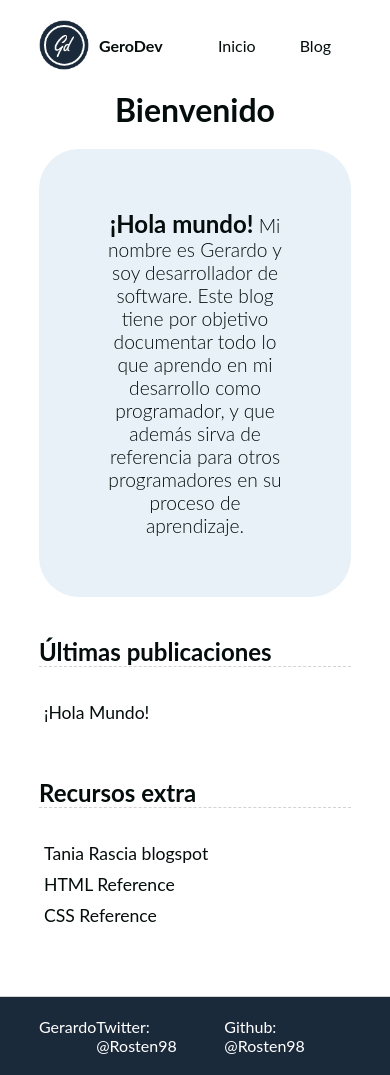
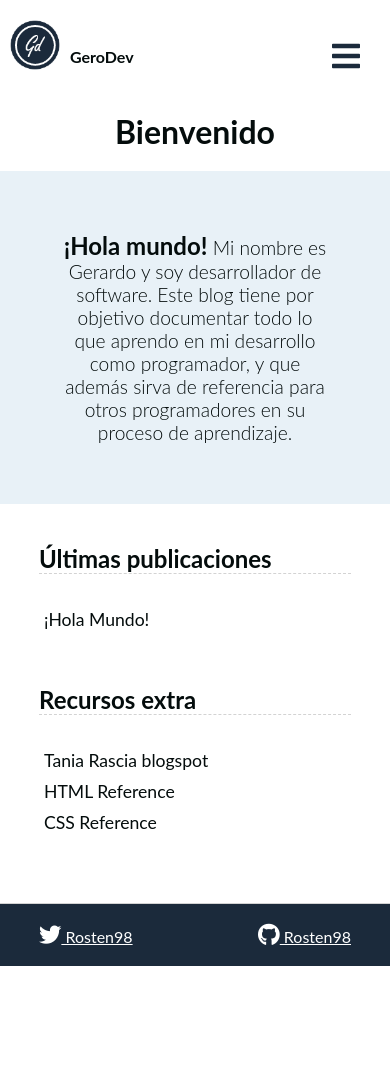
Before and after one commit to Rosten98/gerodev, a Jekyll site: the page built from index.html, in a window 390 px wide. Built offline with Jekyll 4.4.1, drawn with Linux system fonts in a browser that asks for light colours; some web fonts are replaced; after the commit the page ends 966 px from its top, so only the background shows below that.

Commit message:
Added media queries to change navigation and footer when on mobile

```diff
--- a/_includes/footer.html
+++ b/_includes/footer.html
@@ -1,7 +1,6 @@
 <footer>
   <div class="container">
-    <p><a href="/">Gerardo</a></p>
-    <p>Twitter: <a href="https://twitter.com/rosten98" target="_blank">@Rosten98</a></p>
-    <p>Github: <a href="https://github.com/rosten98" target="_blank">@Rosten98</a></p>
+    <a href="https://twitter.com/rosten98" target="_blank"><i class="fab fa-twitter"></i> Rosten98</a>
+    <a href="https://github.com/rosten98" target="_blank"><i class="fab fa-github"></i> Rosten98</a>
   </div>
 </footer>
--- a/_includes/header.html
+++ b/_includes/header.html
@@ -3,12 +3,26 @@
 		<a href="/"><img src="{{ site.base }}/assets/images/gd1.png" alt="Imágen del sitio" width="50px" height="50px"></a>
 		<a href="/" class="logo-name"><b>GeroDev</b></a>
 	</div>
-	<ul>
-		<li><a href="{{ '/' | prepend: site.baseurl }}">Inicio</a></li>
+
+	<i class="fas fa-bars"></i>
+	<i class="fas fa-times"></i>
+	<div class="desktop-nav">
+		<ul>
+			<li><a href="{{ '/' | prepend: site.baseurl }}">Inicio</a></li>
+			{% for page in site.pages %}
+				{% if page.title %}
+					<li><a href="{{ page.url | prepend: site.baseurl }}">{{ page.title }}</a></li>
+				{% endif %}
+			{% endfor %}
+		</ul>
+	</div>
+	<div class="mobile-nav">
+		<a href="{{ '/' | prepend: site.baseurl }}"><p>Inicio</p></a>
 		{% for page in site.pages %}
 			{% if page.title %}
-				<li><a href="{{ page.url | prepend: site.baseurl }}">{{ page.title }}</a></li>
+				<a href="{{ page.url | prepend: site.baseurl }}"><p>{{ page.title }}</p></a>
 			{% endif %}
 		{% endfor %}
-	</ul>
+	</div>
+
 </nav>
--- a/_sass/_layout.scss
+++ b/_sass/_layout.scss
@@ -14,13 +14,26 @@ nav{
   justify-content: space-between;
   align-content: space-between;
   padding: 20px 10%;
+
+  .mobile-nav{
+    display: none;
+  }
+
+  i.fas{
+    display: none;
+    padding: 20px;
+    font-size: 2em;
+    color: $main-dark;
+  }
+
   .logo{
-      display: flex;
-      align-content: flex-end;
-      a.logo-name{
-          margin: auto 10px;
-      }
+    display: flex;
+    align-content: flex-end;
+    a.logo-name{
+        margin: auto 10px;
+    }
   }
+
   ul{
     list-style: none;
     margin: auto 0;
@@ -31,6 +44,15 @@ nav{
       }
     }
   }
+}
+
+a:hover, a:active, a:focus{
+    outline: none;
+}
+
+i.fab{
+  color: #FFF;
+  font-size: 1.4rem;
 }
 
 header{
@@ -178,7 +200,7 @@ footer{
       color: white;
     }
     a:hover{
-      color: $font-color
+      text-decoration: underline;
     }
     p{
       color: white;
@@ -186,3 +208,48 @@ footer{
     }
   }
 }
+
+@media only screen and (max-width: 768px) {
+  nav{
+    /* For mobile phones: */
+    padding: 20px 10px;
+    i.fas{
+      display: inline;
+    }
+    .mobile-nav{
+      // display: none;
+      position: absolute;
+      // padding: 0 10%;
+      top: 112px;
+      right: 0;
+      width: 100%;
+      height: 128px;
+      a{
+        background-color: #FFF;
+        border-bottom: 1px solid #DCDCDC;
+        display: inline-block;
+        width: 100%;
+        height: 50%;
+        text-align: center;
+        p{
+          // height: 100%;
+          color: $main-dark;
+          padding: 24px 0 0 0;
+          font-size: 1.1rem;
+        }
+      }
+    }
+    .desktop-nav{
+      display: none;
+    }
+  }
+  .jumbotron{
+    margin: 0;
+    border-radius: 0;
+  }
+  footer{
+    a{
+      text-decoration: underline;
+    }
+  }
+}
```
